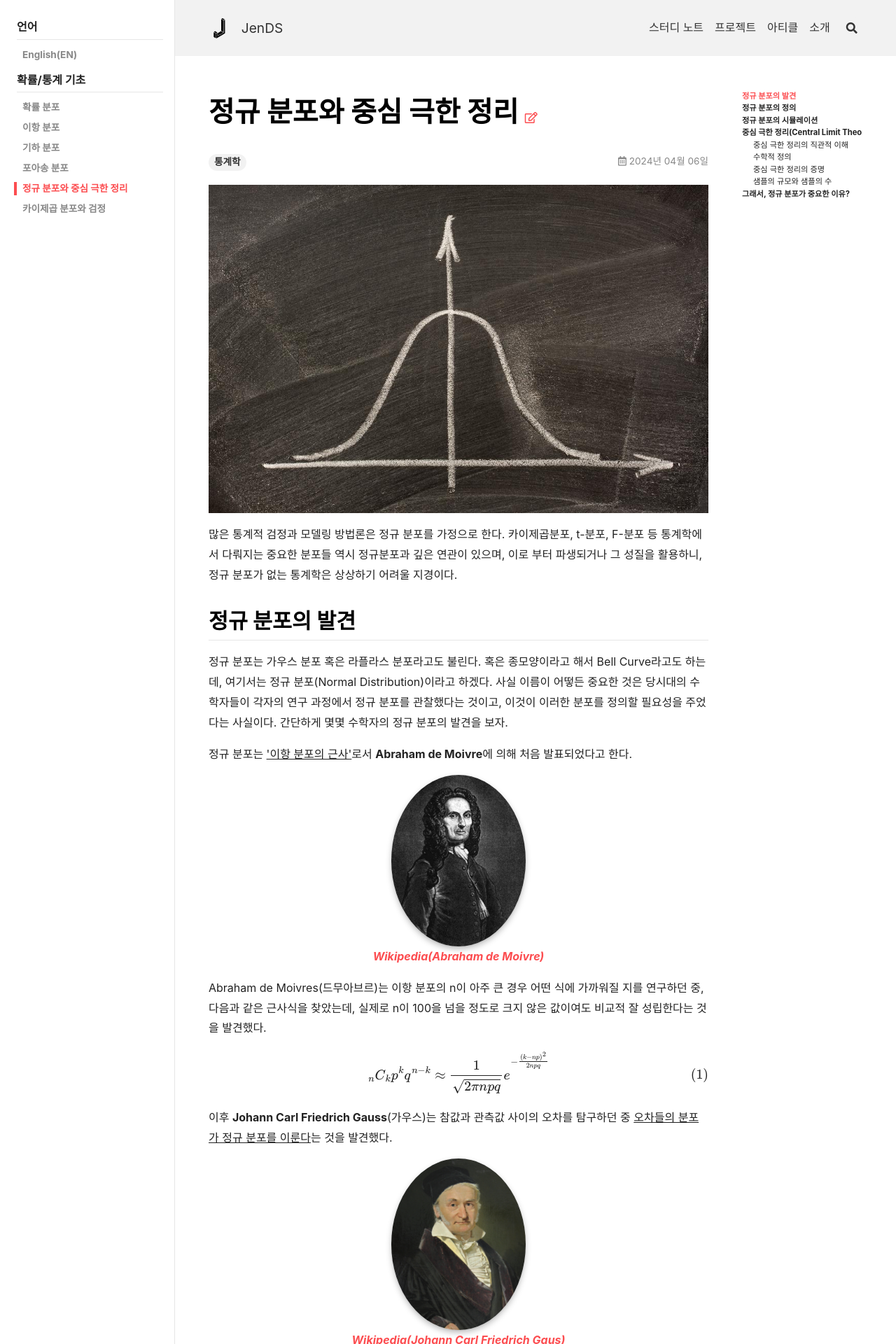
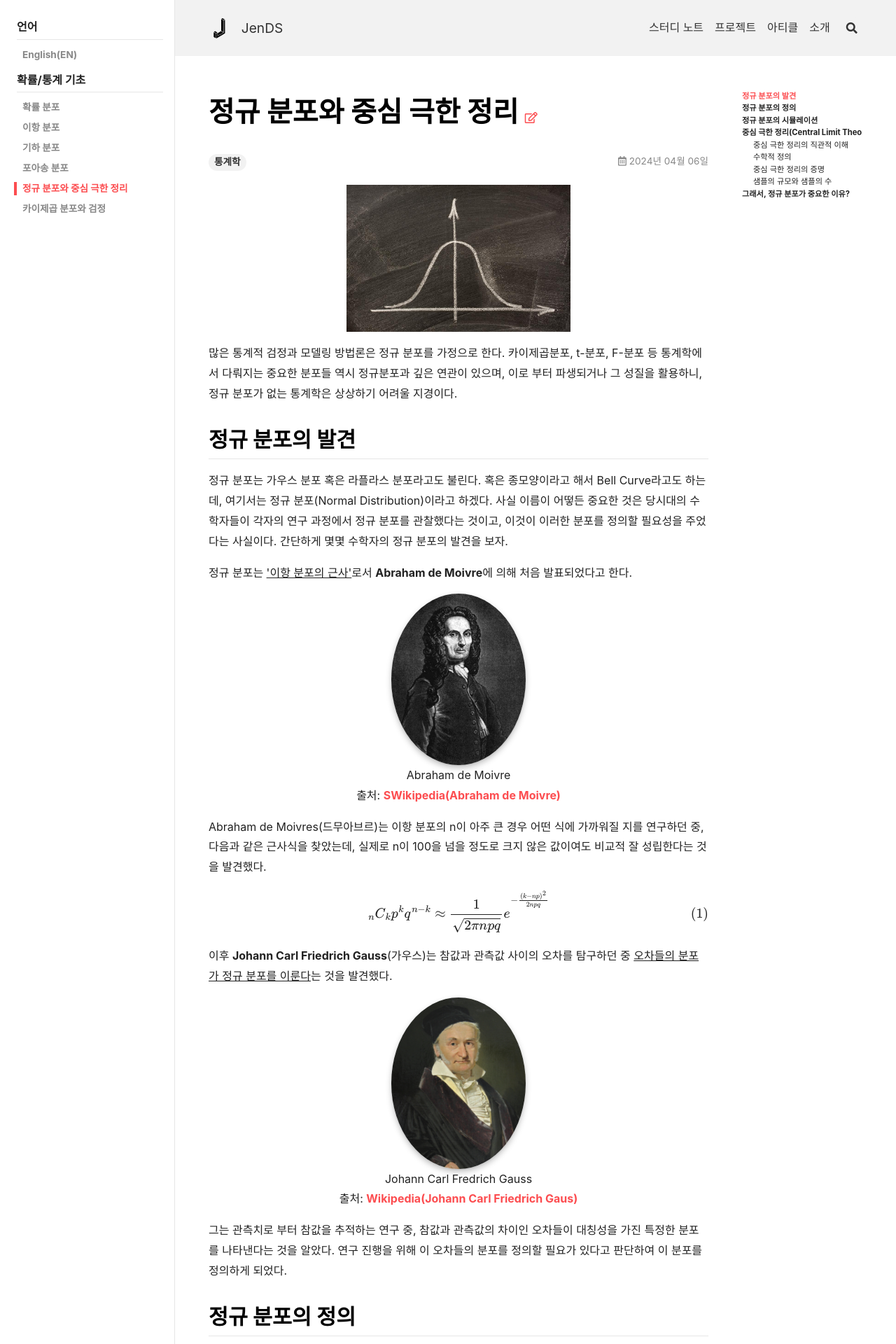
Before and after one commit to jenniione/jenniione.github.io, a Jekyll site: the page built from _posts/2024-04-06-normal_distribution_and_clt_ko.md, in a window 1280 px wide. Shown: the top 1920 px of the page at 70% size. Built offline with Jekyll 4.4.1, drawn with Linux system fonts in a browser that asks for light colours; nearby versions of some CDN libraries; formulas are drawn with MathJax 3; comment, search, counter and statistics services are not loaded; some of the changed text lies outside the part shown.

Commit message:
change posts

```diff
--- a/_posts/2024-04-06-normal_distribution_and_clt_ko.md
+++ b/_posts/2024-04-06-normal_distribution_and_clt_ko.md
@@ -12,7 +12,7 @@ mathjax_autoNumber: true
 ---
 
 <p align="center">
-  <img src="https://raw.githubusercontent.com/jenniione/jenniione.github.io/master/pics/normal_distribution/normal_distribution_cover.jpeg">
+  <img class="image image--xl" src="https://raw.githubusercontent.com/jenniione/jenniione.github.io/master/pics/normal_distribution/normal_distribution_cover.jpeg">
 </p>
 
 많은 통계적 검정과 모델링 방법론은 정규 분포를 가정으로 한다. 카이제곱분포, t-분포, F-분포 등 통계학에서 다뤄지는 중요한 분포들 역시 정규분포과 깊은 연관이 있으며, 이로 부터 파생되거나 그 성질을 활용하니, 정규 분포가 없는 통계학은 상상하기 어려울 지경이다.
@@ -22,12 +22,14 @@ mathjax_autoNumber: true
 
 정규 분포는 <u>'이항 분포의 근사'</u>로서 **Abraham de Moivre**에 의해 처음 발표되었다고 한다.
 
-<p align="center">
-  <img class="image image--md" src="https://raw.githubusercontent.com/jenniione/jenniione.github.io/master/pics/normal_distribution/Abraham_de_moivre.jpg"/>
+<p align = "center">
+  <img class="image image--md" src = "https://raw.githubusercontent.com/jenniione/jenniione.github.io/master/pics/normal_distribution/Abraham_de_moivre.jpg">
   <br>
-  <a href="https://en.wikipedia.org/wiki/Abraham_de_Moivre" target="_blank">
-  <em>Wikipedia(Abraham de Moivre)</em></a>
-</p>{:.circle.shadow}
+  Abraham de Moivre
+  <br>
+  출처: <a href = "https://en.wikipedia.org/wiki/Abraham_de_Moivre">SWikipedia(Abraham de Moivre)</a>
+</p>
+{:.circle.shadow}
 
 Abraham de Moivres(드무아브르)는 이항 분포의 n이 아주 큰 경우 어떤 식에 가까워질 지를 연구하던 중, 다음과 같은 근사식을 찾았는데, 실제로 n이 100을 넘을 정도로 크지 않은 값이여도 비교적 잘 성립한다는 것을 발견했다.
 
@@ -37,12 +39,15 @@ $$
 
 이후 **Johann Carl Friedrich Gauss**(가우스)는 참값과 관측값 사이의 오차를 탐구하던 중 <u>오차들의 분포가 정규 분포를 이룬다</u>는 것을 발견했다.
 
-<p align="center">
-  <img class="image image--md" src="https://raw.githubusercontent.com/jenniione/jenniione.github.io/master/pics/normal_distribution/Carl_Friedrich_Gauss.jpeg"/>
+
+<p align = "center">
+  <img class="image image--md" src = "https://raw.githubusercontent.com/jenniione/jenniione.github.io/master/pics/normal_distribution/Carl_Friedrich_Gauss.jpeg">
   <br>
-  <a href="https://en.wikipedia.org/wiki/Carl_Friedrich_Gauss" target="_blank">
-  <em>Wikipedia(Johann Carl Friedrich Gaus)</em></a>
-</p>{:.circle.shadow}
+  Johann Carl Fredrich Gauss
+  <br>
+  출처: <a href = "https://en.wikipedia.org/wiki/Carl_Friedrich_Gauss">Wikipedia(Johann Carl Friedrich Gaus)</a>
+</p>
+{:.circle.shadow}
 
 
 그는 관측치로 부터 참값을 추적하는 연구 중, 참값과 관측값의 차이인 오차들이 대칭성을 가진 특정한 분포를 나타낸다는 것을 알았다. 연구 진행을 위해 이 오차들의 분포를 정의할 필요가 있다고 판단하여 이 분포를 정의하게 되었다.
@@ -224,11 +229,12 @@ $$
 일반적으로 통계학자들은 표본의 크기가 30 이상일 때 안전하게 정규 분포를 따른다고 하지만, 이것은 경험적 규칙이다. 실제로는 모집단의 비대칭이 심한 경우 더 많은 표본이 필요할 수도 있다.
 **샘플의 규모**는 <u>개별 샘플의 정확도와 대표성을 보장</u>하고, 충분한 **샘플 수**는 <u>연구 전반의 신뢰도와 결과의 일반화 가능성</u>과 관련이 있다. 다음은 1부터 10까지의 정수에서 샘플들의 편균의 분포를 나타낸다.
 
-<p align="center">
-  <img src="https://raw.githubusercontent.com/jenniione/jenniione.github.io/master/pics/normal_distribution/normal_distribution_small_n_of_samples.png">
+<p align = "center">
+  <img src = "https://raw.githubusercontent.com/jenniione/jenniione.github.io/master/pics/normal_distribution/normal_distribution_small_n_of_samples.png">
   <br>
-  <a href="https://demonstrations.wolfram.com/TheCentralLimitTheorem/#related-demonstrationss" target="_blank">
-  <em>Wolfram, The Central Limit Theorem(Chris Boucher)</em></a>
+  샘플의 규모와 샘플 수 시뮬레이션
+  <br>
+  출처: <a href = "https://demonstrations.wolfram.com/TheCentralLimitTheorem/#related-demonstrationss">Wolfram, The Central Limit Theorem(Chris Boucher)</a>
 </p>
 
 샘플 수가 지나체게 적다면, 아무리 샘플의 규모가 커도 모집단이 아니라 샘플의 분포를 누적할 뿐이다. 이 결과로 일반화가 가능한가에 대해서 심각하게 생각해 보아야 한다. 따라서 단순히 "표본의 크기가 크다면 정규 분포로 수렴!"이라고 생각하는 것은 주의할 필요가 있다.
@@ -238,7 +244,7 @@ $$
 ## 그래서, 정규 분포가 중요한 이유?
 
 <p align="center">
-  <img src="https://raw.githubusercontent.com/jenniione/jenniione.github.io/master/pics/normal_distribution/central limit theorem.webp">
+  <img class="image image--xl" src="https://raw.githubusercontent.com/jenniione/jenniione.github.io/master/pics/normal_distribution/central limit theorem.webp">
 </p>
 
 샘플링 기법에 기반한 추론적 통계에서, 표본 평균들의 분포를 이해하는 것은 모평균을 추적함에 있어 중요하다. 그런데 중심 극한 정리에 따르면 충분히 큰 샘플에서 샘플링이 이루어 진다면, 모평균에 대해 전혀 알지 못해도, 이 표본 평균들의 분포가 정규 분포로 수렴한다. 일반적으로 많은 상황에서 우리는 제한된 관측치를 가지고 모집단을 추정해 본다. 이때, 관측치들을 일정하게 샘플링해 얻은 평균값들의 분포를 통해 모집단의 분포를 추정하려는 시도는, 우리가 정규 분포를 필연적으로, 꽤나 자주 마주하게 만들 것이다.
```
Also changed, not shown: _posts/2024-04-10-chi_squared_distribution_ko.md (+12 -6 lines), pics/chi_squared_distribution/chi_squared_distribution_diff.png, 8 other files.
